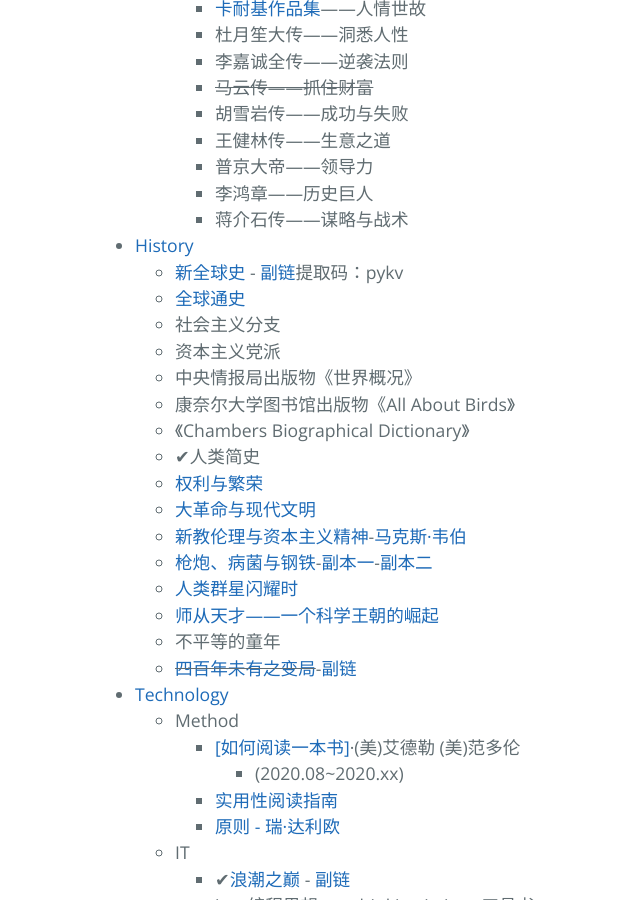
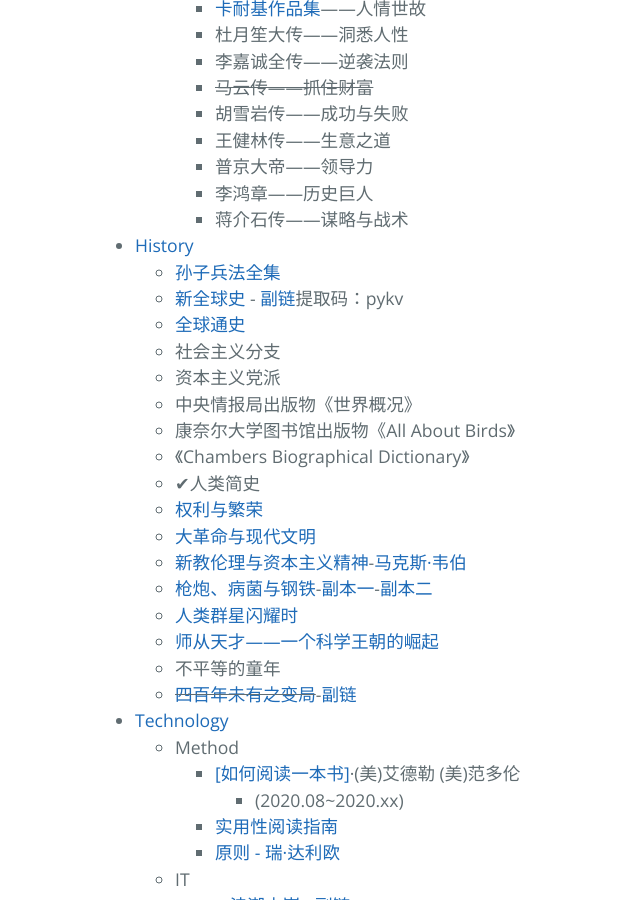
Before and after one commit to AmbroseRen/test, a Jekyll site: the page built from Library/BookListsOne.md, in a window 1280 px wide and 900 px high, scrolled down 1907 px. Shown: the whole window, without its empty margins (129-769 px from the left). Built offline with Jekyll 4.4.1, drawn with Linux system fonts in a browser that asks for light colours; our own code applies the rules of GitHub Pages for plain Markdown files; the repository's description, which GitHub fills in, is left out.

Commit message:
Update BookListsOne.md

```diff
--- a/Library/BookListsOne.md
+++ b/Library/BookListsOne.md
@@ -115,6 +115,7 @@
     </li>
     <li id="history"><a href="#top">History</a>
         <ul>
+	    <li><a href="https://cdn.jsdelivr.net/gh/AmbroseRen/Picture@master/book/History/孙子兵法全集.pdf">孙子兵法全集</a></li>
 	    <li><a href="https://files.catbox.moe/1cn69b.pdf">新全球史</a> - <a href="https://pan.baidu.com/s/1Xit7hwfukJDBkXMecOrdFg">副链</a>提取码：pykv </li>
             <li><a href="https://cdn.jsdelivr.net/gh/AmbroseRen/Picture@master/book/History/全球通史.pdf">全球通史</a></li>
             <li>社会主义分支</li>
```
